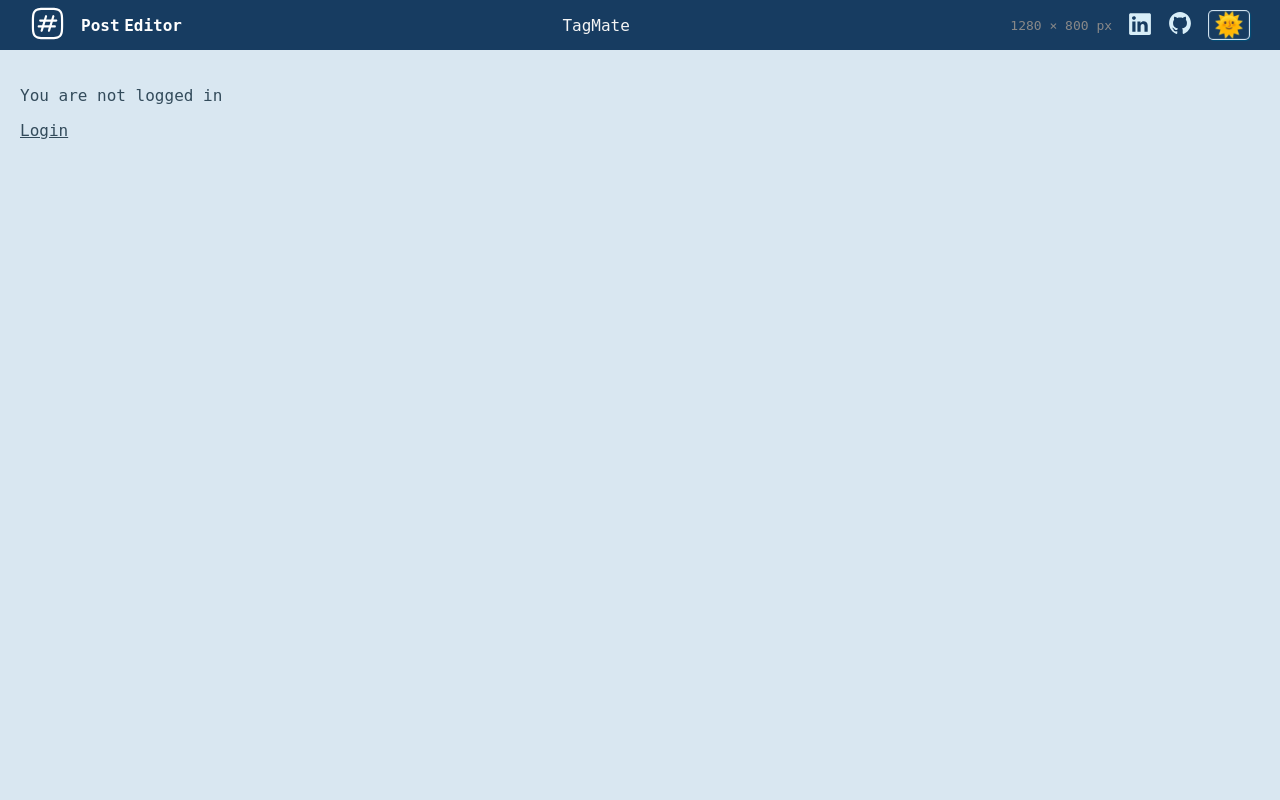
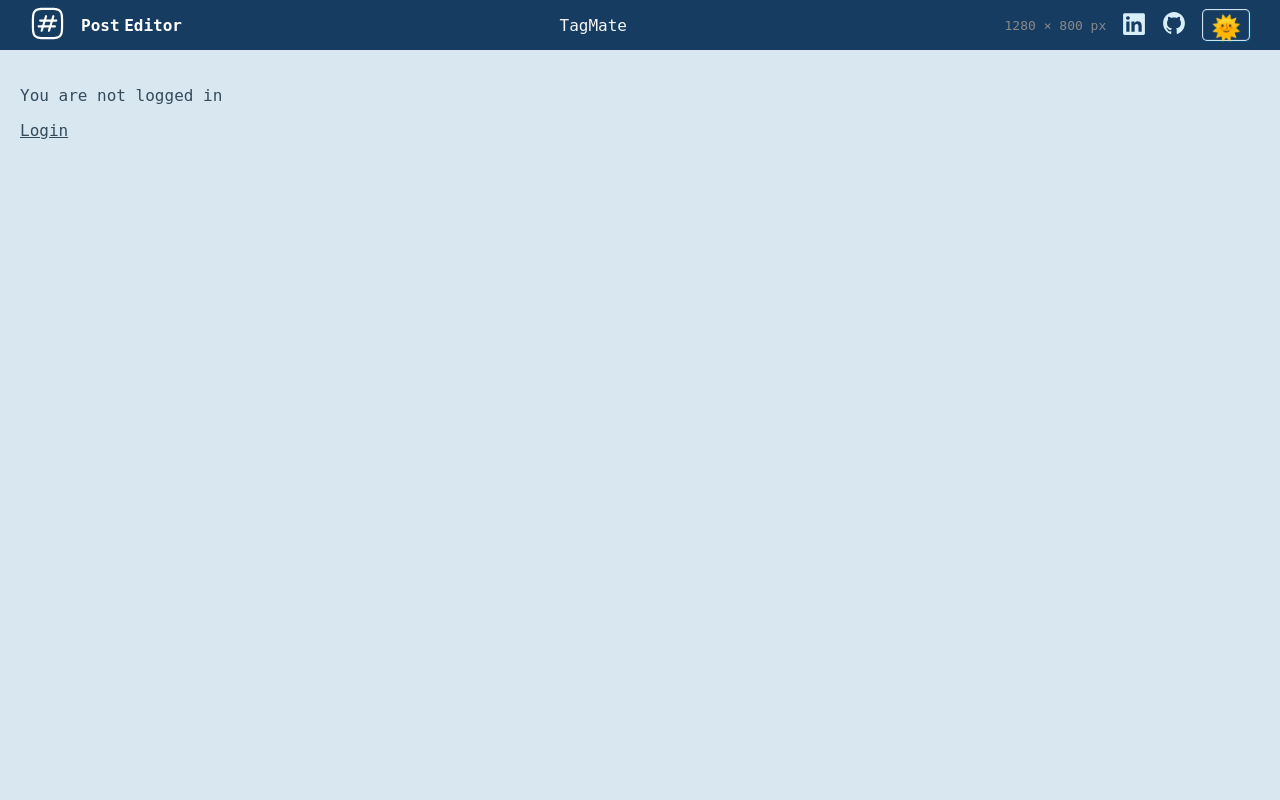
Before and after one commit to serious-pavel/tagmate, a Django app: page / in a window 1280 px wide. Run offline with Django 5.2, Linux system fonts and the light colour scheme; some web fonts are replaced.

Commit message:
adjusted general button style

```diff
--- a/app/static/css/general_style.css
+++ b/app/static/css/general_style.css
@@ -93,6 +93,8 @@ button {
   box-shadow: 1px 1px 1px 0px var(--primary), inset 0px 0px 1px 1px var(--bg);
   border: none;
   border-radius: 5px;
-  font-size: var(--text-size-S);
+  font-size: var(--text-size-M);
+  padding: 5px 1ch;
+  height: 2rem;
   color: var(--primary-inverted);
 }
```
